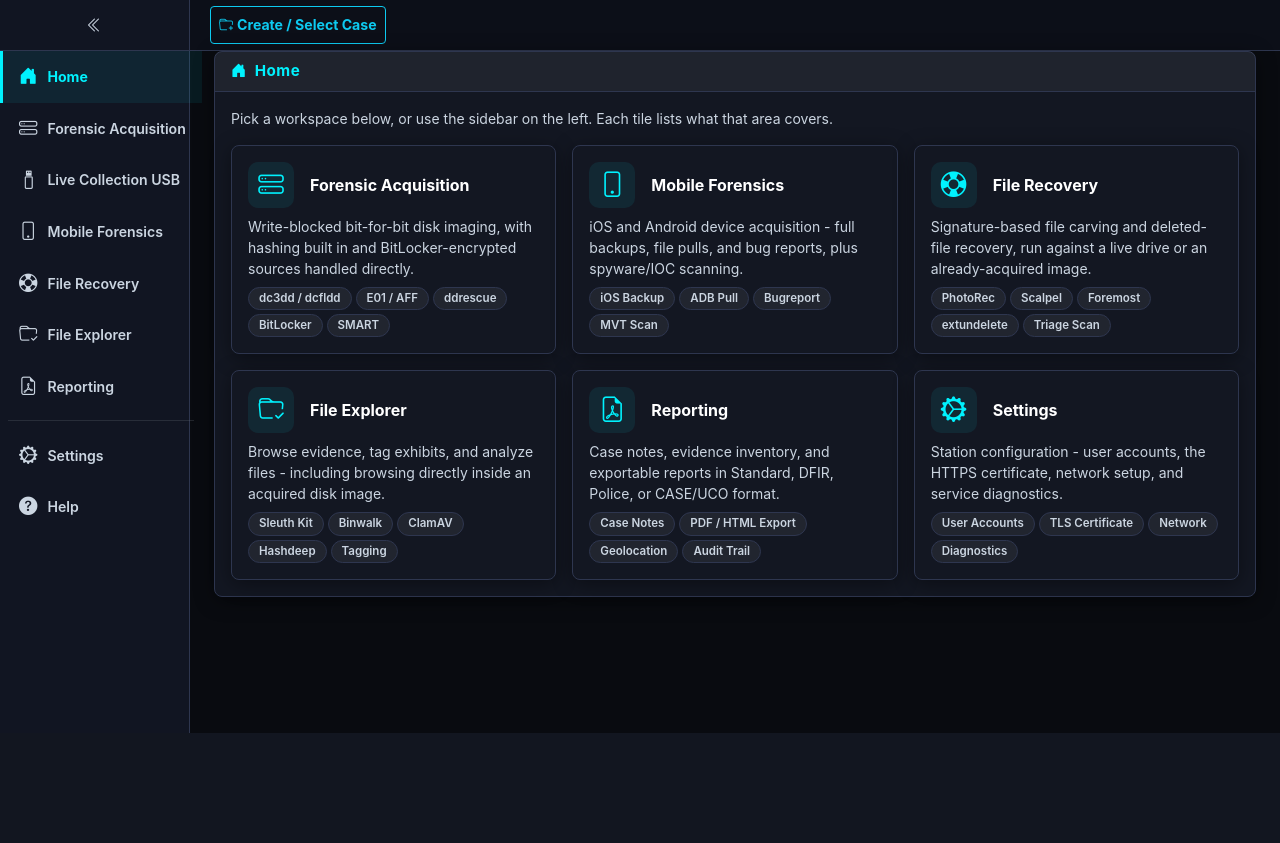
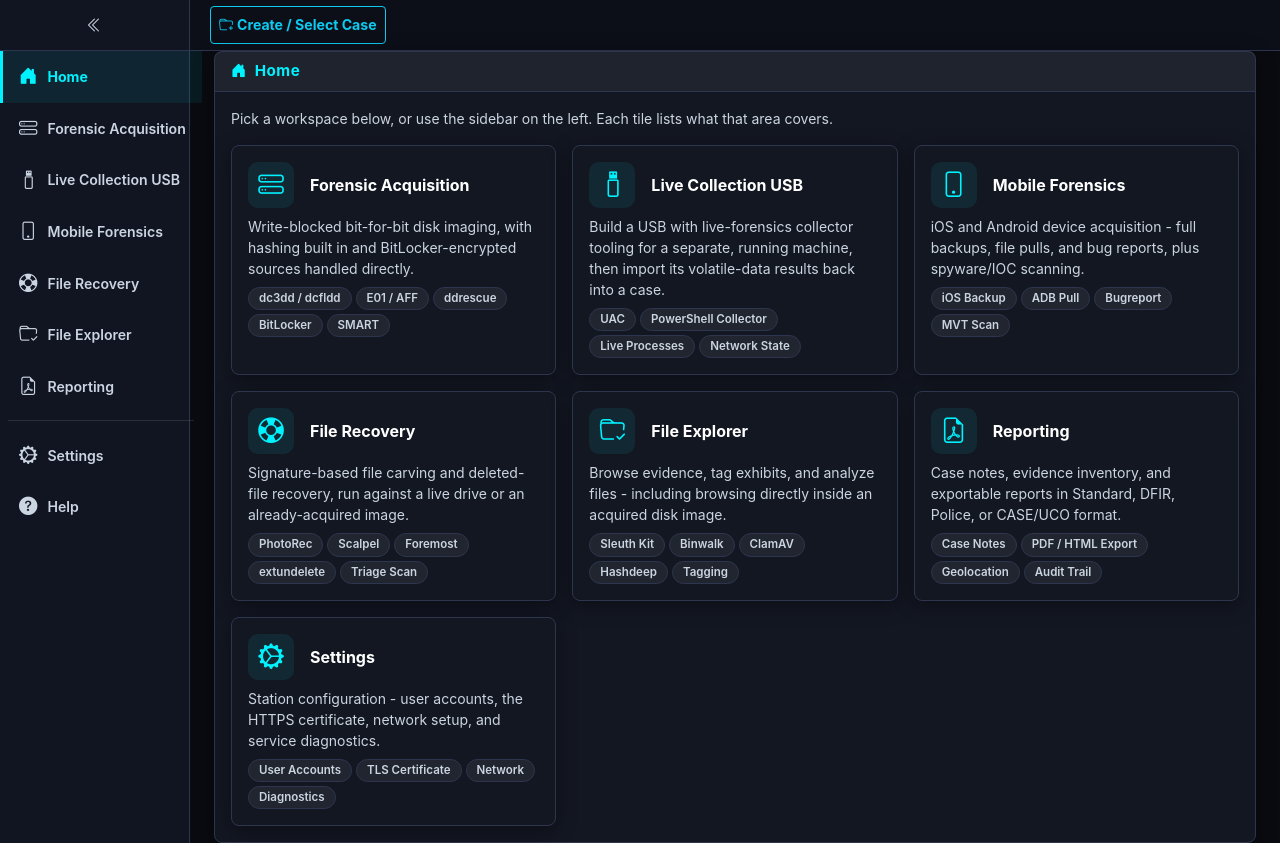
Before and after one commit to n0sfs/pi-forensics, a Flask app: page / in a window 1280 px wide. Shown: the part 81-924 px from the top of the page. Before the commit the page ends 814 px from the top, so only its background shows below. Run offline with Flask 3, Linux system fonts and the light colour scheme; data that the repository does not hold is empty; parts of the project's set-up code (start-up, migrations or seed data) failed here and were passed over; some libraries are stand-ins or nearby versions.

Commit message:
Add Live Collection USB to the Home tile grid; refresh the stale hero screenshot
The Home tab's workspace-picker grid never got a 7th tile when Live
Collection USB became its own sidebar tab - it was reachable from the
sidebar but invisible from Home itself. Added a matching tile (same
permission gate as Forensic Acquisition, since both need the same
capability) and refreshed docs/images/PIF1.JPG, which was stale enough
to still show v1.1.1 and an 8-item sidebar with no Live Collection USB
at all.

Also fixes a real test gap from the previous commit: renumbering the
user manual to 10 top-level sections broke
test_user_manual_sidenav_lists_all_nine_top_level_sections_not_collapsible,
which the full suite wasn't re-run against after that specific edit.

```diff
--- a/docs/index.html
+++ b/docs/index.html
@@ -317,7 +317,7 @@
         <span class="lights"><i></i><i></i><i></i></span>
         <span>PI-FORENSICS-01 &middot; HOME &middot; LIVE</span>
       </div>
-      <img src="images/PIF1.JPG" alt="Pi Forensics Suite — Home workspace picker, showing tiles for Forensic Acquisition, Mobile Forensics, File Recovery, File Explorer, Reporting, and Settings">
+      <img src="images/PIF1.JPG" alt="Pi Forensics Suite — Home workspace picker, showing tiles for Forensic Acquisition, Live Collection USB, Mobile Forensics, File Recovery, File Explorer, Reporting, and Settings">
     </div>
   </div>
 </section>
--- a/templates/tabs/home.html
+++ b/templates/tabs/home.html
@@ -26,6 +26,23 @@
                                                     <span class="home-tile-chip">ddrescue</span>
                                                     <span class="home-tile-chip">BitLocker</span>
                                                     <span class="home-tile-chip">SMART</span>
+                                                </div>
+                                            </div>
+                                        </div>
+                                    </div>
+                                    <div class="col-md-6 col-lg-4" id="homeCardLiveCollection">
+                                        <div class="card home-tile h-100" tabindex="0" role="button" onclick="switchToTab('live-collection-tab')" onkeydown="if(event.key==='Enter'||event.key===' '){event.preventDefault();switchToTab('live-collection-tab');}">
+                                            <div class="card-body">
+                                                <div class="d-flex align-items-center gap-3 mb-2">
+                                                    <div class="home-tile-icon"><i class="bi bi-usb-drive"></i></div>
+                                                    <div class="fw-bold fs-6">Live Collection USB</div>
+                                                </div>
+                                                <div class="text-subtle small mb-2">Build a USB with live-forensics collector tooling for a separate, running machine, then import its volatile-data results back into a case.</div>
+                                                <div class="d-flex flex-wrap gap-1">
+                                                    <span class="home-tile-chip">UAC</span>
+                                                    <span class="home-tile-chip">PowerShell Collector</span>
+                                                    <span class="home-tile-chip">Live Processes</span>
+                                                    <span class="home-tile-chip">Network State</span>
                                                 </div>
                                             </div>
                                         </div>
```
Also changed, not shown: tests/test_docs_content.py (+2 -2 lines), static/js/main.js, 1 other file.
